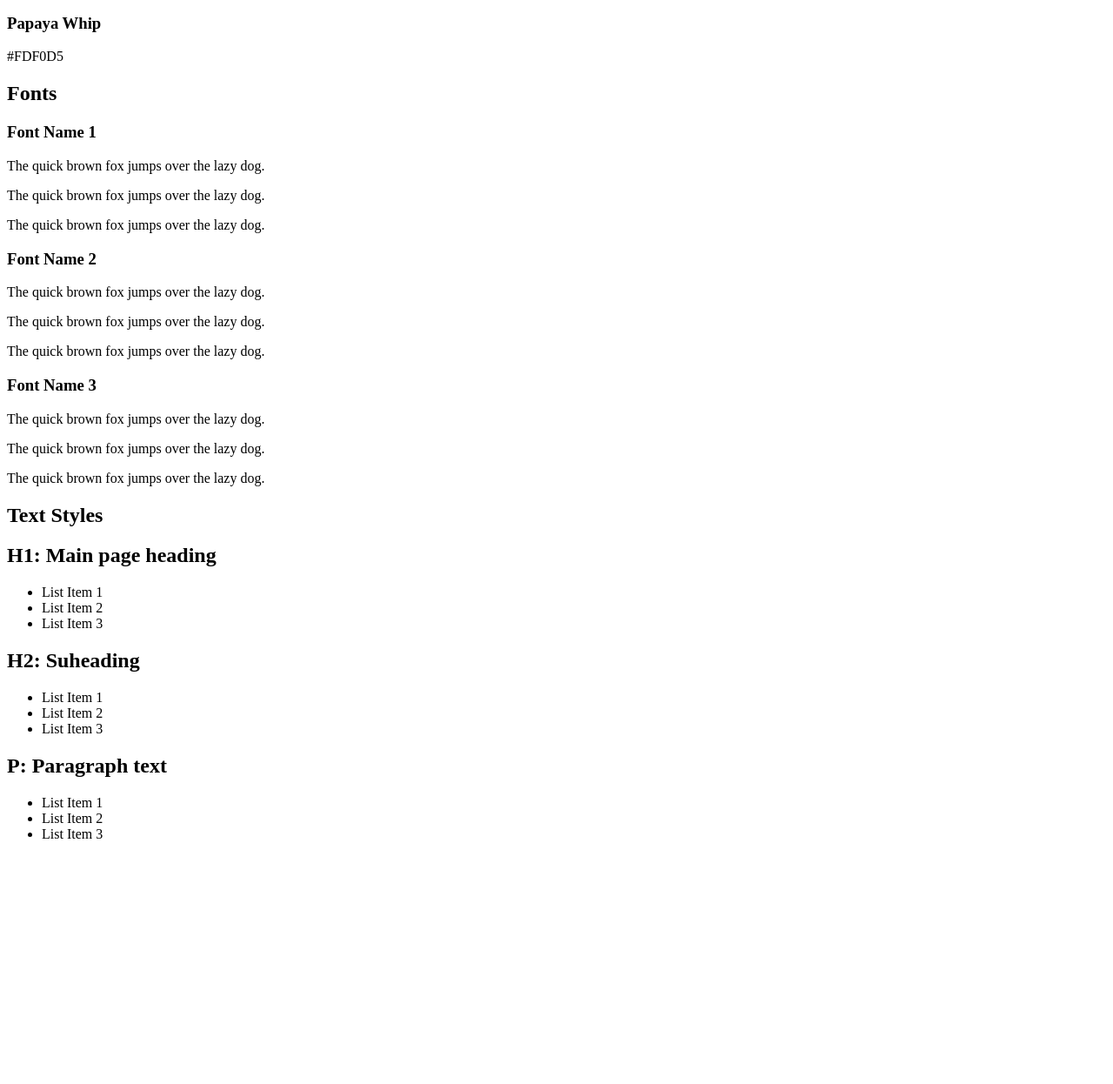
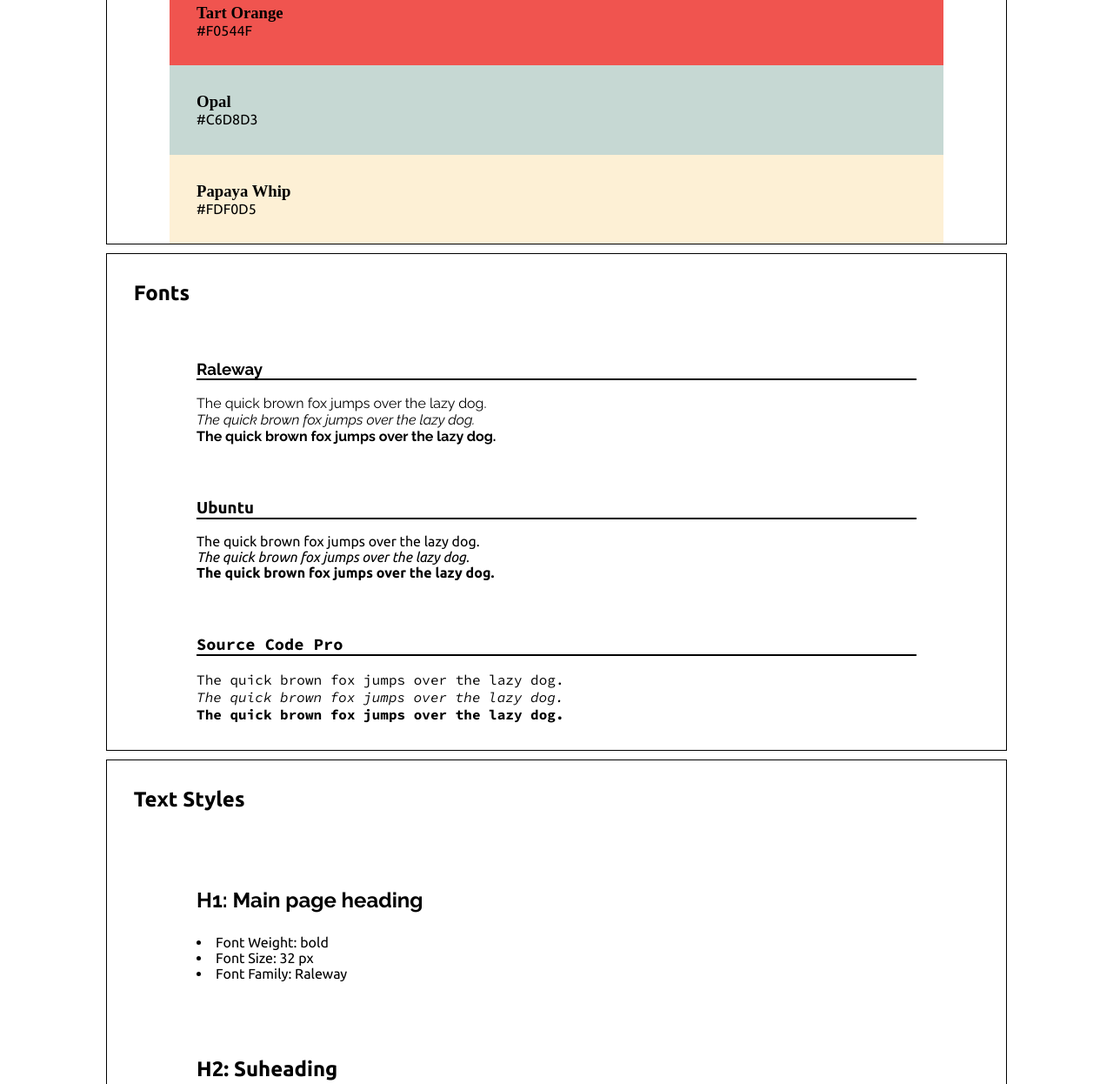
Before and after one commit to jdlawton/website-styleguide, a plain HTML site: page index.html in a window 1280 px wide. Shown: the part 421-1667 px from the top of the page at 87% size. Before the commit the page ends 1405 px from the top, so only its background shows below. Drawn offline with Linux system fonts and the light colour scheme.

Commit message:
Add CSS and style site

```diff
--- a/index.html
+++ b/index.html
@@ -4,73 +4,82 @@
     <meta charset="UTF-8">
     <meta name="viewport" content="width=device-width, initial-scale=1.0">
     <title>Website Style Guide</title>
+    <link href="./resources/style.css" type="text/css" rel="stylesheet">
+    <link rel="preconnect" href="https://fonts.gstatic.com">
+    <link href="https://fonts.googleapis.com/css2?family=Raleway:ital,wght@0,400;0,700;1,400&family=Source+Code+Pro:ital,wght@0,400;0,700;1,400&family=Ubuntu:ital,wght@0,400;0,700;1,400&display=swap" rel="stylesheet">
 </head>
 <body>
     <h1>Website Style Guide</h1>
     <section>
         <h2>Colors</h2>
-        <div id="color-1" class="color-swatch">
+        <div id="color-1" class="section-div">
             <h3>Dark Purple</h3>
             <p>#331832</p>
         </div>
-        <div id="color-2" class="color-swatch">
+        <div id="color-2" class="section-div">
             <h3>Ruby</h3>
             <p>#D81E5B</p>
         </div>
-        <div id="color-3" class="color-swatch">
+        <div id="color-3" class="section-div">
             <h3>Tart Orange</h3>
             <p>#F0544F</p>
         </div>
-        <div id="color-4" class="color-swatch">
+        <div id="color-4" class="section-div">
             <h3>Opal</h3>
             <p>#C6D8D3</p>
         </div>
-        <div id="color-5" class="color-swatch">
+        <div id="color-5" class="section-div">
             <h3>Papaya Whip</h3>
             <p>#FDF0D5</p>
         </div>
     </section>
     <section>
         <h2>Fonts</h2>
-        <div>
-            <h3>Font Name 1</h3>
+        <div  id="font-1" class="section-div font-div">
+            <h3>Raleway</h3>
             <p>The quick brown fox jumps over the lazy dog.</p>
+            <p><emphasis>The quick brown fox jumps over the lazy dog.</emphasis></p>
+            <p><strong>The quick brown fox jumps over the lazy dog.</strong></p>
+        </div>
+        <div id="font-2" class="section-div font-div">
+            <h3>Ubuntu</h3>
             <p>The quick brown fox jumps over the lazy dog.</p>
+            <p><emphasis>The quick brown fox jumps over the lazy dog.</emphasis></p>
+            <p><strong>The quick brown fox jumps over the lazy dog.</strong></p>
+        </div>
+        <div id="font-3" class="section-div font-div">
+            <h3>Source Code Pro</h3>
             <p>The quick brown fox jumps over the lazy dog.</p>
-        </div>
-        <div>
-            <h3>Font Name 2</h3>
-            <p>The quick brown fox jumps over the lazy dog.</p>
-            <p>The quick brown fox jumps over the lazy dog.</p>
-            <p>The quick brown fox jumps over the lazy dog.</p>
-        </div>
-        <div>
-            <h3>Font Name 3</h3>
-            <p>The quick brown fox jumps over the lazy dog.</p>
-            <p>The quick brown fox jumps over the lazy dog.</p>
-            <p>The quick brown fox jumps over the lazy dog.</p>
+            <p><emphasis>The quick brown fox jumps over the lazy dog.</emphasis></p>
+            <p><strong>The quick brown fox jumps over the lazy dog.</strong></p>
         </div>
     </section>
     <section>
         <h2>Text Styles</h2>
+        <div class="section-div style-div">
             <h1>H1: Main page heading</h1>
             <ul>
-            <li>List Item 1</li>
-            <li>List Item 2</li>
-            <li>List Item 3</li>
+                <li>Font Weight: bold</li>
+                <li>Font Size: 32 px</li>
+                <li>Font Family: Raleway</li>
             </ul>
-        <h1>H2: Suheading</h1>
+        </div>
+        <div class="section-div style-div">
+            <h2>H2: Suheading</h2>
             <ul>
-            <li>List Item 1</li>
-            <li>List Item 2</li>
-            <li>List Item 3</li>
+                <li>Font Weight: bold</li>
+                <li>Font Size: 24 px</li>
+                <li>Font Family: Ubuntu</li>
             </ul>
-        <h1>P: Paragraph text</h1>
+        </div>
+        <div class="section-div style-div">
+            <p>P: Paragraph text</p>
             <ul>
-            <li>List Item 1</li>
-            <li>List Item 2</li>
-            <li>List Item 3</li>
+                <li>Font Weight: normal</li>
+                <li>Font Size: 16 px</li>
+                <li>Font Family: Ubuntu</li>
             </ul>
+        </div>
     </section>
 </body>
 </html>
--- /dev/null
+++ b/resources/style.css
@@ -0,0 +1,103 @@
+* {
+    padding: 0;
+    margin: 0;
+}
+
+html, body {
+    padding: 0 5%;
+}
+
+section {
+    border: solid black 1px;
+    margin-bottom: 1%;
+}
+
+h1 {
+    margin: 3% 0;
+    font-family: Raleway;
+}
+
+h2 {
+    margin: 3%;
+    font-family: Ubuntu;
+}
+
+p {
+    font-family: Ubuntu;
+}
+
+ul {
+    list-style-position: inside;
+}
+
+li {
+    font-family: Ubuntu;
+}
+
+emphasis {
+    font-style: italic;
+}
+
+.section-div {
+    padding: 3%;
+    width: 80%;
+    margin: 0 auto;
+}
+
+#color-1 {
+    background-color: #331832;
+    color: #FFFFFF;
+}
+
+#color-2 {
+    background-color: #D81E5B;
+}
+
+#color-3 {
+    background-color: #F0544F;
+}
+
+#color-4 {
+    background-color: #C6D8D3;
+}
+
+#color-5 {
+    background-color: #FDF0D5;
+}
+
+.font-div h3 {
+    border-bottom: solid black 2px;
+    margin-bottom: 2%;
+}
+
+#font-1 {
+    font-family: "Raleway";
+}
+
+#font-1  p {
+    font-family: "Raleway";
+}
+
+#font-2 {
+    font-family: "Ubuntu";
+}
+
+#font-2  p {
+    font-family: "Ubuntu";
+}
+
+#font-3 {
+    font-family: "Source Code Pro";
+}
+
+#font-3 p {
+    font-family: "Source Code Pro";
+}
+
+.style-div h2 {
+    margin-left: 0;
+}
+
+.style-div p {
+    margin-bottom: 3%;
+}
```
Lines whose indentation alone changed are shown as unchanged.
